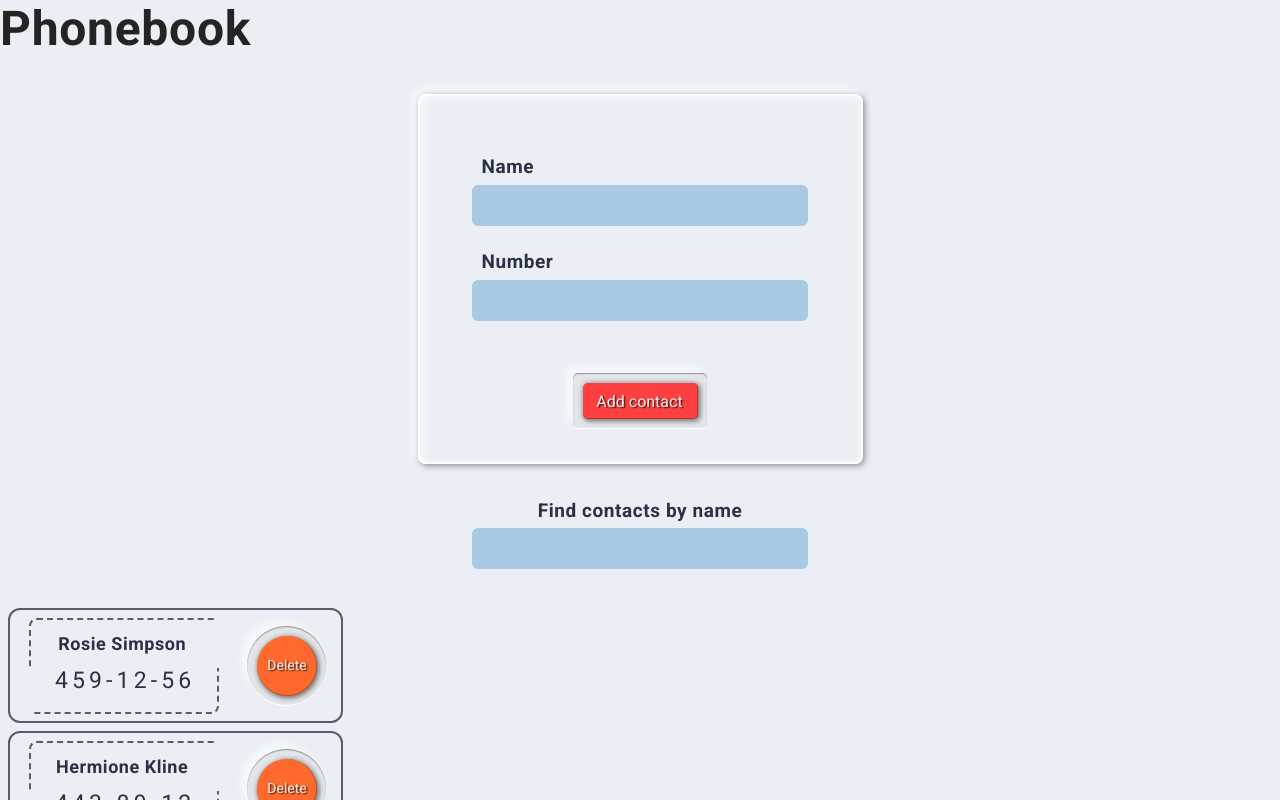
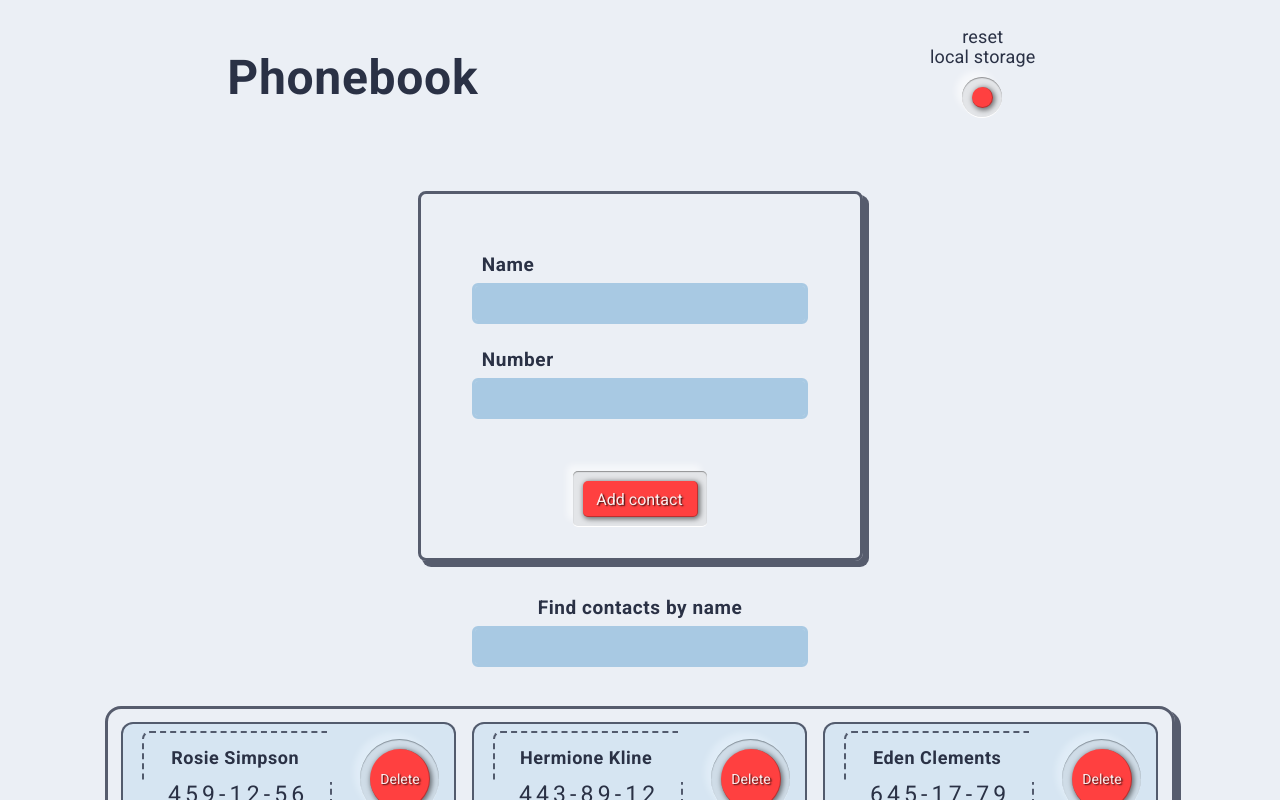
Before and after one commit to Illek/goit-react-hw-03, a React (Vite) app: page / in a window 1280 px wide. Shown: the top 800 px of the page. Built offline with nearby package versions, Linux system fonts and the light colour scheme.

Commit message:
Finish work

```diff
--- a/src/components/App/App.jsx
+++ b/src/components/App/App.jsx
@@ -1,40 +1,73 @@
 import ContactForm from "../ContactForm/ContactForm";
 import ContactList from "../ContactList/ContactList";
 // import css from "./App.module.css";
-import { useState } from "react";
+import { useState, useEffect } from "react";
 import SearchBox from "../SearchBox/SearchBox";
+import ResetButton from "../ResetButton/ResetButton";
 
 const App = () => {
-  // const handleLogin = (userData) => {
-  //   console.log(userData);
-  // };
-  const [contactsData, setContactsData] = useState([
-    { id: "id-1", name: "Rosie Simpson", number: "459-12-56" },
-    { id: "id-2", name: "Hermione Kline", number: "443-89-12" },
-    { id: "id-3", name: "Eden Clements", number: "645-17-79" },
-    { id: "id-4", name: "Annie Copeland", number: "227-91-26" },
-  ]);
+  /// Contacts data state.
+  const [contactsData, setContactsData] = useState(() => {
+    const savedData = JSON.parse(window.localStorage.getItem("contactsData"));
+    if (savedData) {
+      return savedData;
+    }
 
+    return [
+      { id: "id-1", name: "Rosie Simpson", number: "459-12-56" },
+      { id: "id-2", name: "Hermione Kline", number: "443-89-12" },
+      { id: "id-3", name: "Eden Clements", number: "645-17-79" },
+      { id: "id-4", name: "Annie Copeland", number: "227-91-26" },
+    ];
+  });
+
+  /// Search filter state.
+  const [filter, setFilter] = useState("");
+
+  useEffect(() => {
+    window.localStorage.setItem("contactsData", JSON.stringify(contactsData));
+  }),
+    [contactsData];
+
+  /// Add contact func.
   const addContacts = (newContacts) => {
     setContactsData((prev) => {
       return [...prev, newContacts];
     });
   };
 
+  /// Delete contact func.
   const deleteContacts = (contactId) => {
     setContactsData((prevContacts) => {
       return prevContacts.filter((el) => el.id !== contactId);
     });
   };
 
+  /// Reset local storage func.
+  const resetLocalStorage = () => {
+    localStorage.clear();
+    setContactsData([
+      { id: "id-1", name: "Rosie Simpson", number: "459-12-56" },
+      { id: "id-2", name: "Hermione Kline", number: "443-89-12" },
+      { id: "id-3", name: "Eden Clements", number: "645-17-79" },
+      { id: "id-4", name: "Annie Copeland", number: "227-91-26" },
+    ]);
+    console.log("Local storage has been reset");
+  };
+
+  /// Search contact func.
+  const wantedContact = contactsData.filter((contactsData) =>
+    contactsData.name.toLowerCase().includes(filter.toLowerCase())
+  );
+
   console.log(contactsData);
 
   return (
     <div>
-      <h1>Phonebook</h1>
+      <ResetButton reset={resetLocalStorage} />
       <ContactForm addContacts={addContacts} />
-      <SearchBox />
-      <ContactList contactsData={contactsData} onDelete={deleteContacts} />
+      <SearchBox value={filter} onFilter={setFilter} />
+      <ContactList contactsData={wantedContact} onDelete={deleteContacts} />
     </div>
   );
 };
--- a/src/components/Contact/Contact.module.css
+++ b/src/components/Contact/Contact.module.css
@@ -7,6 +7,8 @@
   justify-content: space-evenly;
   align-items: center;
   margin: 8px;
+  background-color: #007ede16;
+  z-index: 3;
 }
 
 .info {
@@ -59,14 +61,14 @@
 }
 
 .btn:hover {
-  background-color: #ff5b19;
+  background-color: hwb(0 0% 0%);
 }
 
 .btn {
   align-self: center;
   width: 60px;
   height: 60px;
-  background-color: #ff692e;
+  background-color: hwb(0 25% 0%);
   position: relative;
   font-size: 14px;
   color: #ffffffea;
@@ -106,7 +108,7 @@
 
 .btn:active {
   /* background-color: #2a3145; */
-  background-color: #db3e00;
+  background-color: hwb(0 0% 35%);
   box-shadow: 0px 0px 0px 0px rgba(0, 0, 0, 0.38),
     inset 2px 2px 4px -2px rgb(0, 0, 0);
   border-color: transparent;
--- a/src/components/ContactForm/ContactForm.module.css
+++ b/src/components/ContactForm/ContactForm.module.css
@@ -1,6 +1,6 @@
 .form {
-  box-shadow: var(--elPopOutL);
-  border: var(--borderPopOut);
+  box-shadow: 5px 5px 0px 1px #2a3145c4;
+  border: 3px solid #2a3145c4;
   border-radius: 8px;
   display: flex;
   width: 445px;
--- a/src/components/ContactList/ContactList.module.css
+++ b/src/components/ContactList/ContactList.module.css
@@ -0,0 +1,15 @@
+.list {
+  box-shadow: 5px 5px 0px 1px #2a3145c4;
+  border: 3px solid #2a3145c4;
+  border-radius: 16px;
+  /* border: 3px solid red; */
+  display: flex;
+  flex-wrap: wrap;
+  width: 1070px;
+  max-height: 540px;
+  min-height: 146px;
+  padding: 5px;
+  margin: 0 auto;
+  /* background-color: #ebeff5; */
+  margin-bottom: 32px;
+}
--- a/src/components/ResetButton/ResetButton.jsx
+++ b/src/components/ResetButton/ResetButton.jsx
@@ -0,0 +1,17 @@
+import s from "./ResetButton.module.css";
+
+const ResetButton = ({ reset }) => {
+  return (
+    <div className={s.compWrap}>
+      <h1>Phonebook</h1>
+      <div className={s.wrapper}>
+        <p className={s.text}>
+          reset <br></br> local storage
+        </p>
+        <button className={s.btn} type="button" onClick={reset}></button>
+      </div>
+    </div>
+  );
+};
+
+export default ResetButton;
--- a/src/components/ResetButton/ResetButton.module.css
+++ b/src/components/ResetButton/ResetButton.module.css
@@ -0,0 +1,90 @@
+.compWrap {
+  display: flex;
+  flex-direction: row;
+  padding: 15px 10px;
+  align-items: center;
+  justify-content: space-around;
+  color: var(--textBlue);
+}
+
+.wrapper {
+  width: 100%;
+  position: relative;
+  display: flex;
+  flex-direction: column;
+  width: 120px;
+  height: 105px;
+  margin: 10px;
+  justify-content: center;
+  align-items: center;
+}
+
+.text {
+  text-align: center;
+  font-size: 18px;
+  line-height: 1.1;
+  letter-spacing: 0.01em;
+}
+
+.btn:hover {
+  background-color: hwb(0 0% 0%);
+}
+
+.btn {
+  margin-right: auto;
+  position: absolute;
+
+  align-self: center;
+  width: 20px;
+  height: 20px;
+  background-color: hwb(0 25% 0%);
+  position: relative;
+  font-size: 14px;
+  color: #ffffffea;
+  text-shadow: 1.3px 1.3px 1.5px rgba(0, 0, 0, 0.749);
+
+  padding: 10px;
+  border: solid 1px #00000041;
+  border-top: none;
+  border-left: none;
+  border-radius: 50%;
+  margin: 20px;
+
+  box-shadow: 1.3px 1.3px 5px 1px rgba(0, 0, 0, 0.5),
+    inset 0 0 0 0 rgba(0, 0, 0, 0);
+
+  transition: box-shadow 90ms cubic-bezier(0.645, 0.045, 0.355, 1),
+    background-color 90ms cubic-bezier(0.645, 0.045, 0.355, 1),
+    border 90ms cubic-bezier(0.645, 0.045, 0.355, 1);
+
+  &.btn::before {
+    background-color: hsl(213, 10%, 90%);
+    content: "";
+    display: block;
+    position: absolute;
+    width: calc(100% + 20px);
+    height: calc(100% + 20px);
+    left: -10px;
+    top: -10px;
+    z-index: -1;
+    border-radius: 50%;
+    box-shadow: inset 0px 1px 1px #909193, 0px 1px 0px #fff,
+      -6px -6px 6px 0px rgb(255 255 255 / 55%);
+    transition: background-color 90ms cubic-bezier(0.4, 0, 0.2, 1),
+      box-shadow 190ms cubic-bezier(0.4, 0, 0.2, 1);
+  }
+}
+
+.btn:active {
+  /* background-color: #2a3145; */
+  background-color: hwb(0 0% 35%);
+  box-shadow: 0px 0px 0px 0px rgba(0, 0, 0, 0.38),
+    inset 2px 2px 4px -2px rgb(0, 0, 0);
+  border-color: transparent;
+  text-shadow: 1px 1px 1.1px rgba(0, 0, 0, 0.749);
+
+  &.btn::before {
+    background-color: hsl(213, 10%, 88%);
+    box-shadow: inset 1px 2px 2px #909193, 0px 1px 0px #fff;
+  }
+}
--- a/src/components/SearchBox/SearchBox.jsx
+++ b/src/components/SearchBox/SearchBox.jsx
@@ -1,23 +1,23 @@
 import s from "./SearchBox.module.css";
-import { useState } from "react";
+// import { useState } from "react";
 
-const SearchBox = () => {
-  const [inputValue, setInputValue] = useState("");
+const SearchBox = ({ value, onFilter }) => {
+  // const [inputValue, setInputValue] = useState("");
 
-  const handlechange = (e) => {
-    setInputValue(e.target.value);
-  };
-  console.log({ inputValue });
+  // const handlechange = (e) => {
+  //   setInputValue(e.target.value);
+  // };
+  // console.log({ inputValue });
   return (
     <div className={s.wrapper}>
       <p className={s.title}>Find contacts by name</p>
       <input
         className={s.input}
         type="text"
-        value={inputValue}
-        onChange={handlechange}
+        value={value}
+        onChange={(e) => onFilter(e.target.value)}
       />
-      <p>{inputValue}</p>
+      <p>{value}</p>
     </div>
   );
 };
--- a/src/index.css
+++ b/src/index.css
@@ -36,6 +36,10 @@ a {
   text-decoration: none;
 }
 
+button {
+  cursor: pointer;
+}
+
 ul {
   list-style-type: none;
   margin-top: 0;
```
